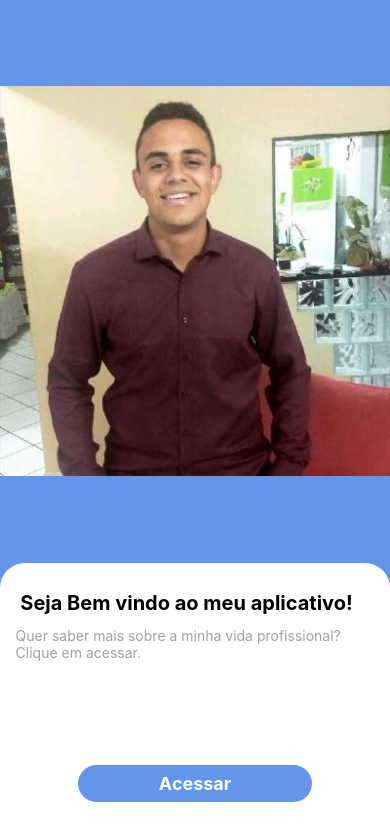
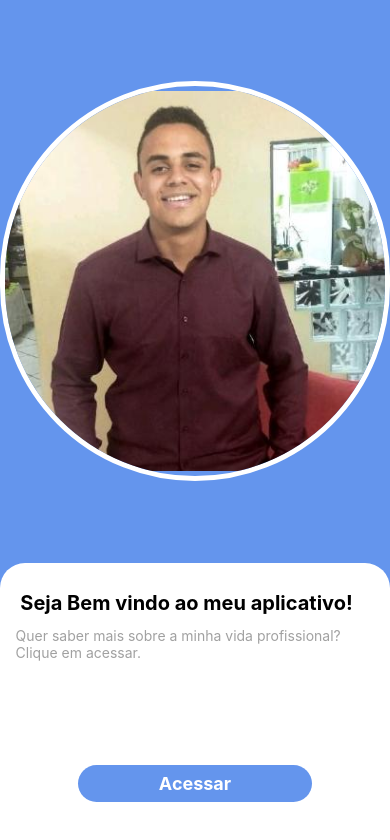
Before and after one commit to dayviddouglas/curriculo_dayvid_app, a React Native app: screen /TelaInicial in a window 390 px wide. Shown: the top 840 px of the page. Built offline with nearby package versions, Linux system fonts and the light colour scheme.

Commit message:
Criando o componente de informações pessoais.

```diff
--- /dev/null
+++ b/src/paginas/InfoPessoais/index.js
@@ -0,0 +1,14 @@
+import { View, Text, StyleSheet} from 'react-native'
+import React from 'react'
+
+export default function InfoPessoais() {
+  return (
+    <View>
+      <Text>InfoPessoais</Text>
+    </View>
+  )
+}
+
+const styles = StyleSheet.create({
+
+});
--- a/src/paginas/TelaInicial/index.js
+++ b/src/paginas/TelaInicial/index.js
@@ -14,7 +14,7 @@ export default function TelaInicial() {
             <Animatable.Image
             animation="flipInY"
             source = {require('../../../assets/foto-github-dayvid.jpg') }
-            style={{width:'100%'}}
+            style={styles.imgLogo}
             resizeMode='contain'/>
         </View>
         <Animatable.View delay={600} animation="fadeInUp" style={styles.containerForm}>
@@ -49,6 +49,14 @@ const styles = StyleSheet.create({
     justifyContent: 'center',
     alignItems:'center',
   },
+
+  imgLogo:{
+    width:'100%',
+    borderWidth: 5,
+     borderColor:"#fff",
+     borderRadius:200
+  },
+
   containerForm:{
     flex:1,
     backgroundColor:'#FFF',
@@ -90,4 +98,5 @@ const styles = StyleSheet.create({
 
 
 
+
 })
--- a/src/rotas/index.js
+++ b/src/rotas/index.js
@@ -1,6 +1,7 @@
 import { createNativeStackNavigator } from "@react-navigation/native-stack";
 import TelaInicial from "../paginas/TelaInicial";
 import Curriculo from "../paginas/Curriculo";
+import InfoPessoais from "../paginas/InfoPessoais";
 
 
 const Stack = createNativeStackNavigator();
@@ -11,6 +12,7 @@ export default function Rotas() {
     <Stack.Navigator>
         <Stack.Screen name="TelaInicial" component={TelaInicial} options={{headerShown : false}} />
         <Stack.Screen name="Curriculo" component={Curriculo} options={{headerShown : false}}/>
+        <Stack.Screen name="InfoPessoais" component={InfoPessoais} options={{headerShown : false}}/>
     </Stack.Navigator>
     )
 
```
Also changed, not shown: src/paginas/Curriculo/index.js (+6 -6 lines).
